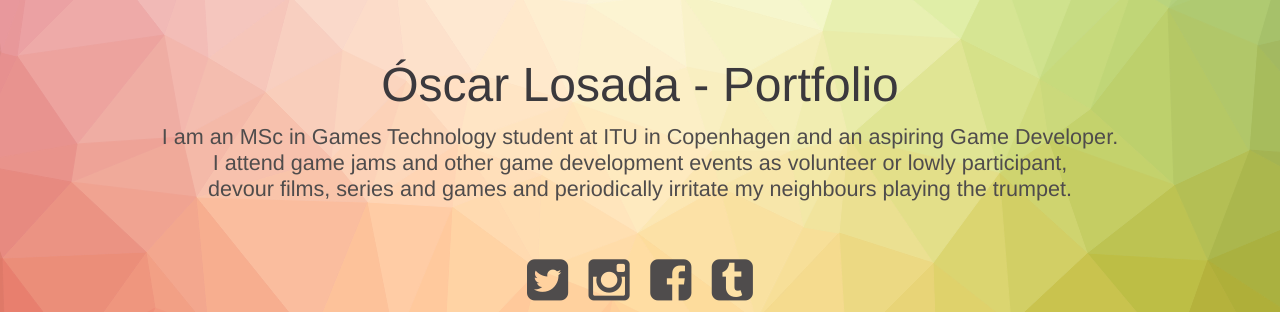
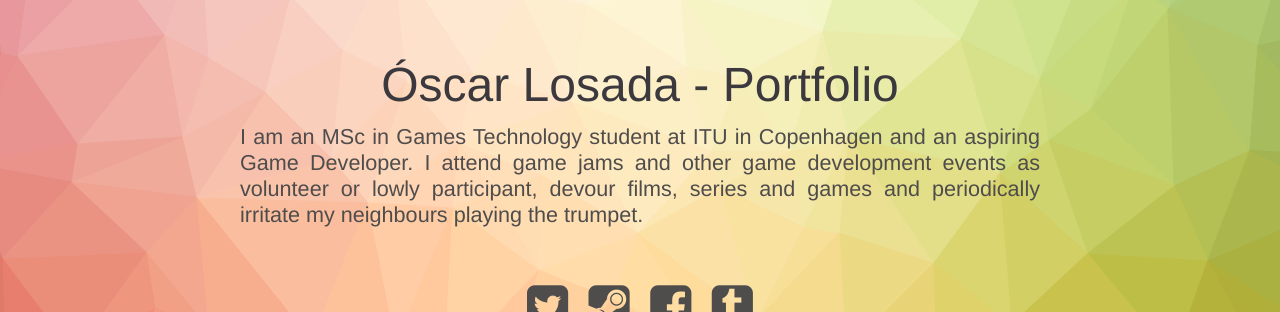
Before and after one commit to oscarlosu/oscarlosu.github.io, a Jekyll site: the page built from index.html, in a window 1280 px wide, cut to the strip 0-312 px from the top of the page. Built offline with Jekyll 4.4.1, drawn with Linux system fonts in a browser that asks for light colours.

Commit message:
CSS tweaks.

```diff
--- a/_posts/2015-10-15-rebus.markdown
+++ b/_posts/2015-10-15-rebus.markdown
@@ -18,6 +18,10 @@ The image above is the result of translating “Hillary Clinton and Bernie Sande
 
 UPDATE: Currently the extension is not fully functional due to recent changes in the Google search engine API.
 
+<img src="img/rebus_cover.png" alt="Translated sentence" style="
+    max-width: 100%;
+">
+
 ### Links
 
 [Repository](https://github.com/phillipphoenix/Rebus.git)
--- /dev/null
+++ b/css/tweaks.css
@@ -0,0 +1,17 @@
+.tweaks_description {
+    max-width: 800px;
+    margin: 0 auto;
+    text-align: justify;
+}
+
+.card__container--closed .card__caption {
+	background-color: rgba(100, 100, 100, 0.5);
+}
+
+.card__container--closed .card__content {
+	padding: 0 0;
+}
+
+.card__content img {
+	max-width: 100%;
+}
--- a/index.html
+++ b/index.html
@@ -15,6 +15,7 @@ layout: compress
     <link rel="stylesheet" type="text/css" href="css/normalize.css"/>
     <link rel="stylesheet" type="text/css" href="fonts/font-awesome/css/font-awesome.css"/>
     <link rel="stylesheet" type="text/css" href="css/modern-blog.css"/>
+    <link rel="stylesheet" type="text/css" href="css/tweaks.css"/>
     <!--[if IE]>
     <script type="text/javascript" src="js/vendors/html5.min.js"></script>
     <![endif]-->
@@ -29,15 +30,13 @@ layout: compress
 <div class="container">
     <header class="header">
         <h1>Óscar Losada - Portfolio
-		<span>
-I am an MSc in Games Technology student at ITU in Copenhagen and an aspiring Game Developer.</br>
-
-I attend game jams and other game development events as volunteer or lowly participant, </br> devour films, series and games and periodically irritate my neighbours playing the trumpet.
+		<span class = "tweaks_description">
+I am an MSc in Games Technology student at ITU in Copenhagen and an aspiring Game Developer. I attend game jams and other game development events as volunteer or lowly participant, devour films, series and games and periodically irritate my neighbours playing the trumpet.
 		</span>
 	</h1>
         <nav class="links">
             <a href="#"><i class="fa fa-twitter-square fa-3x"></i></a>
-            <a href="#"><i class="fa fa-instagram fa-3x"></i></a>
+            <a href="#"><i class="fa fa-steam-square fa-3x"></i></a>
             <a href="#"><i class="fa fa-facebook-square fa-3x"></i></a>
             <a href="#"><i class="fa fa-tumblr-square fa-3x"></i></a>
         </nav>
```
Also changed, not shown: img/caricaturaPeridis.jpg (added), img/caricaturaPeridis2.jpg (added).
